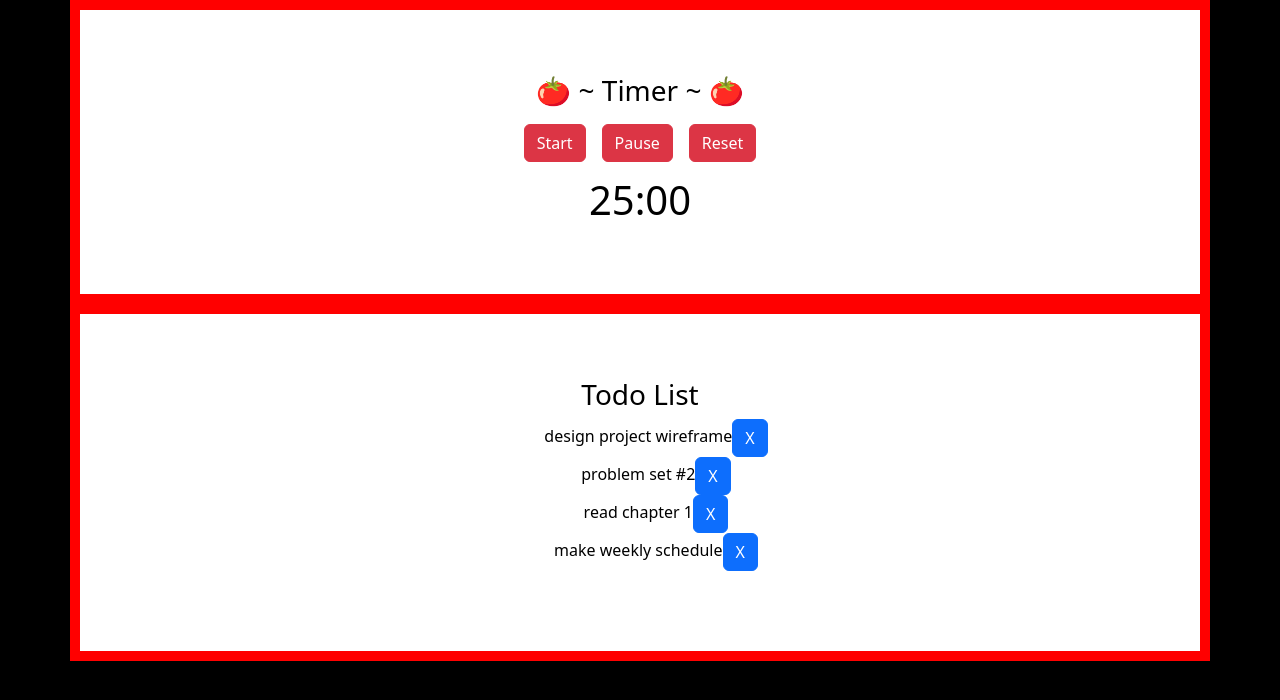
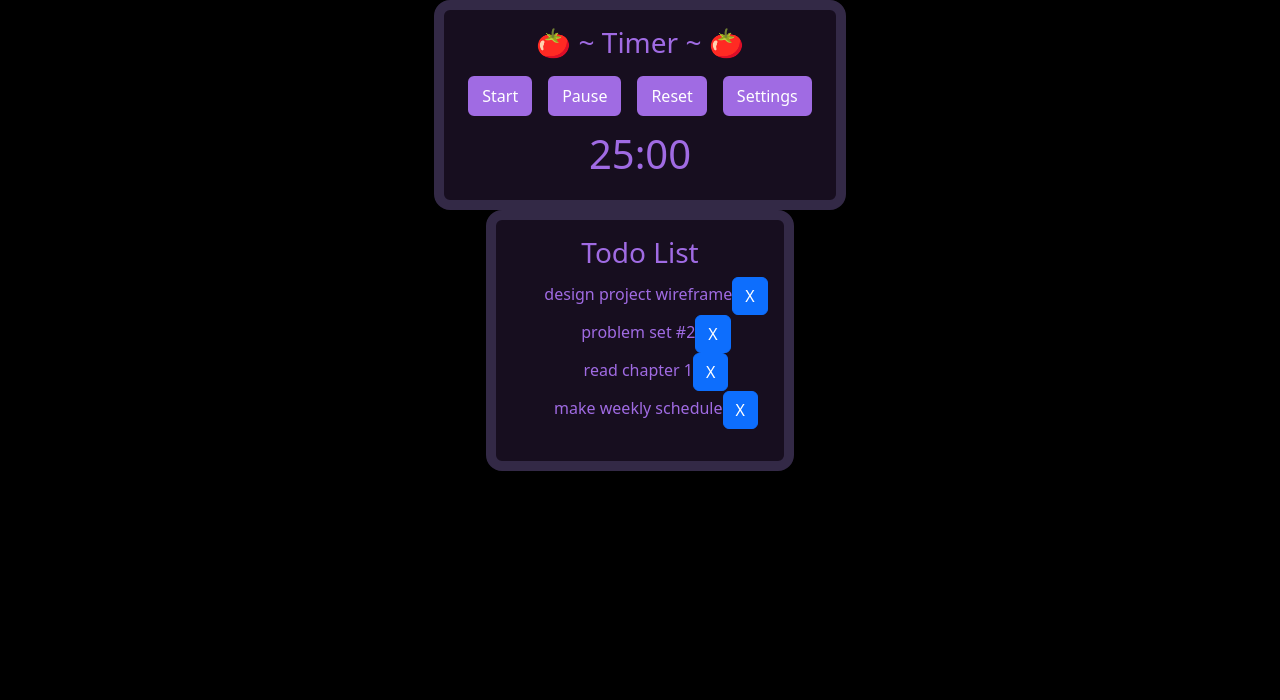
Before and after one commit to neidacreates/mind_palace_frontend, a React (Create React App) app: page /sample in a window 1280 px wide. Shown: the top 700 px of the page. Built offline with nearby package versions, Linux system fonts and the light colour scheme.

Commit message:
adds timer modal window and draggable components

```diff
--- a/package.json
+++ b/package.json
@@ -11,6 +11,7 @@
     "react": "^18.2.0",
     "react-bootstrap": "^2.7.0",
     "react-dom": "^18.2.0",
+    "react-draggable": "^4.4.5",
     "react-router-dom": "^6.8.0",
     "react-scripts": "5.0.1",
     "react-youtube": "^10.1.0",
--- a/src/Pages/Dashboard.js
+++ b/src/Pages/Dashboard.js
@@ -1,3 +1,9 @@
+// TODO:
+// add delete button to each card
+// add edit button to each card
+// style things
+// add nav bar with log out button
+
 import { Link, useLocation } from "react-router-dom";
 import { wait } from "@testing-library/user-event/dist/utils";
 import axios from "axios";
--- a/src/Pages/Home.js
+++ b/src/Pages/Home.js
@@ -8,15 +8,14 @@ const HomePage = () => {
       <Container fluid className="navBar">
         <Row>
           <Col>Mind Palace App</Col>
-          <Col md="auto">
-            <Button variant="light" onClick={() => navigate("/sample")}>
-              Explore
-            </Button>
+          <Col sm={1}>
+            <Button onClick={() => navigate("/sample")}>Explore</Button>
           </Col>
-          <Col sm={2}>
-            <Button variant="light" onClick={() => navigate("/login")}>
-              Login
-            </Button>
+          <Col sm={1}>
+            <Button onClick={() => navigate("/signup")}>Sign Up</Button>
+          </Col>
+          <Col sm={1}>
+            <Button onClick={() => navigate("/login")}>Login</Button>
           </Col>
         </Row>
       </Container>
--- a/src/components/Timer.js
+++ b/src/components/Timer.js
@@ -3,6 +3,9 @@
 // switching timer to break (probably just make a button to switch which also changes the secondsLeft state and change the heading)
 
 import React, { useEffect, useState } from "react";
+import { Button, Modal } from "react-bootstrap";
+import axios from "axios";
+import Draggable from "react-draggable";
 
 const Timer = ({ seconds }) => {
   const [secondsLeft, setSecondsLeft] = useState(seconds);
@@ -55,25 +58,92 @@ const Timer = ({ seconds }) => {
     const result = new Date(milliSeconds).toISOString().slice(14, 19);
     return result;
   };
+
+  // modal window controls
+  const [showModal, setShowModal] = useState(false);
+  const handleClose = () => setShowModal(false);
+  const handleShow = () => setShowModal(true);
+
+  const handleTimerSubmit = (event) => {
+    event.preventDefault();
+    axios.patch();
+    console.log(event.target.timerMinutes.value);
+    console.log(event.target.breakMinutes.value);
+  };
+
   // stuff that gets rendered
   return (
+    <Draggable>
       <div className="widget container timer">
         <h3>🍅 ~ Timer ~ 🍅</h3>
 
         <div id="timerButtons">
-        <button className="btn btn-danger" onClick={start}>
-          Start
-        </button>
-        <button className="btn btn-danger" onClick={pauseTimer}>
-          Pause
-        </button>
-        <button className="btn btn-danger" onClick={clearTimer}>
-          Reset
-        </button>
+          <Button onClick={start}>Start</Button>
+          <Button onClick={pauseTimer}>
+            {timerPaused ? "Resume" : "Pause"}
+          </Button>
+          <Button onClick={clearTimer}>Reset</Button>
+          <Button onClick={handleShow}>Settings</Button>
         </div>
 
         <div id="timerDisplay">{secondsToTimeString(secondsLeft)}</div>
+
+        <Modal show={showModal} onHide={handleClose}>
+          <Modal.Header closeButton>
+            <Modal.Title>Timer Settings</Modal.Title>
+          </Modal.Header>
+          <Modal.Body>
+            <form
+              className="container"
+              onSubmit={handleTimerSubmit}
+              id="TimerForm"
+            >
+              <div className="mb-3">
+                <label htmlFor="timerMinutes" className="form-label">
+                  Timer (Minutes)
+                </label>
+                <input
+                  type="number"
+                  name="timerMinutes"
+                  className="form-control"
+                  id="timerMinutes"
+                  defaultValue="25"
+                  min="1"
+                  aria-describedby="timerHelp"
+                />
               </div>
+              <div className="mb-3">
+                <label htmlFor="breakMinutes" className="form-label">
+                  Break (Minutes)
+                </label>
+                <input
+                  type="number"
+                  name="breakMinutes"
+                  className="form-control"
+                  id="breakMinutes"
+                  defaultValue="5"
+                  min="1"
+                  aria-describedby="breakHelp"
+                />
+              </div>
+            </form>
+          </Modal.Body>
+          <Modal.Footer>
+            <Button variant="secondary" onClick={handleClose}>
+              Close
+            </Button>
+            <Button
+              variant="primary"
+              type="submit"
+              form="TimerForm"
+              onClick={handleClose}
+            >
+              Create
+            </Button>
+          </Modal.Footer>
+        </Modal>
+      </div>
+    </Draggable>
   );
 };
 
--- a/src/components/Workspace.css
+++ b/src/components/Workspace.css
@@ -5,18 +5,27 @@
 }
 
 
-#timerButtons .btn {
+#timerButtons button {
     margin: 0.5rem;
+    background: #a06be3;
+    border: 2px solid #a06be3;
+}
+
+#timerButtons button:hover  {
+    margin: 0.5rem;
+    background: #170e1f;
+    border: 2px solid #a06be3;
 }
 
 /* display styles */
 .widget {
-    background-color: white;
-    color: black;
-    padding: 5%;
-    border: 10px red solid;
+    background-color: #170e1f;
+    color: #a06be3;
+    padding: 1rem;
+    border: 10px #332946 solid;
     text-align: center;
-    /* box-shadow: 10px 4px darkorchid; */
+    max-width:fit-content;
+    border-radius: 1rem;
 }
 
 /* video background */
--- a/src/components/Workspace.js
+++ b/src/components/Workspace.js
@@ -15,6 +15,7 @@ import TodoList from "./TodoList";
 import YouTube from "react-youtube";
 import "./Workspace.css";
 import { Button } from "react-bootstrap";
+import Draggable from "react-draggable";
 
 const Workspace = () => {
   let { state } = useLocation();
@@ -72,14 +73,18 @@ const Workspace = () => {
       <h3>Workspace: {workspace.name}</h3>
 
       <Timer className="widget" seconds={workspace.timer_length} />
+
       <TodoList
         className="widget"
         tasks={tasks}
         strikethroughToggle={strikethroughToggle}
       />
-      <Button onClick={toggleMuteVideo}>
-        {videoMuted ? "Unmute" : "Mute"}
-      </Button>
+      <Draggable>
+        <Button onClick={toggleMuteVideo}>
+          {videoMuted ? "Unmute" : "Mute"}
+        </Button>
+      </Draggable>
+
       <div className="video-background">
         <div className="video-foreground">
           <YouTube
--- a/src/index.css
+++ b/src/index.css
@@ -1,5 +1,35 @@
 .navBar {
-  background: black;
+  background: #a06be3;
   color: white;
   padding: 1rem;
 }
+
+.navBar button {
+  background: #170e1f;
+  border: 2px solid #a06be3;
+}
+
+.navBar button:hover {
+  background: #332946;
+  border: 2px solid #170e1f;
+}
+
+.card {
+  margin-bottom: 1rem;
+  background-color: #332946;
+  border-color: #a06be3;
+}
+
+body {
+  background-color: #170e1f;
+  color: #a06be3;
+}
+
+a {
+  text-decoration: none;
+  color: #a06be3;
+}
+
+a:hover {
+  font-style: italic;
+}
```
Also changed, not shown: 1 other file (tests, documents, lock files or other folders). Lines whose indentation alone changed are shown as unchanged.
